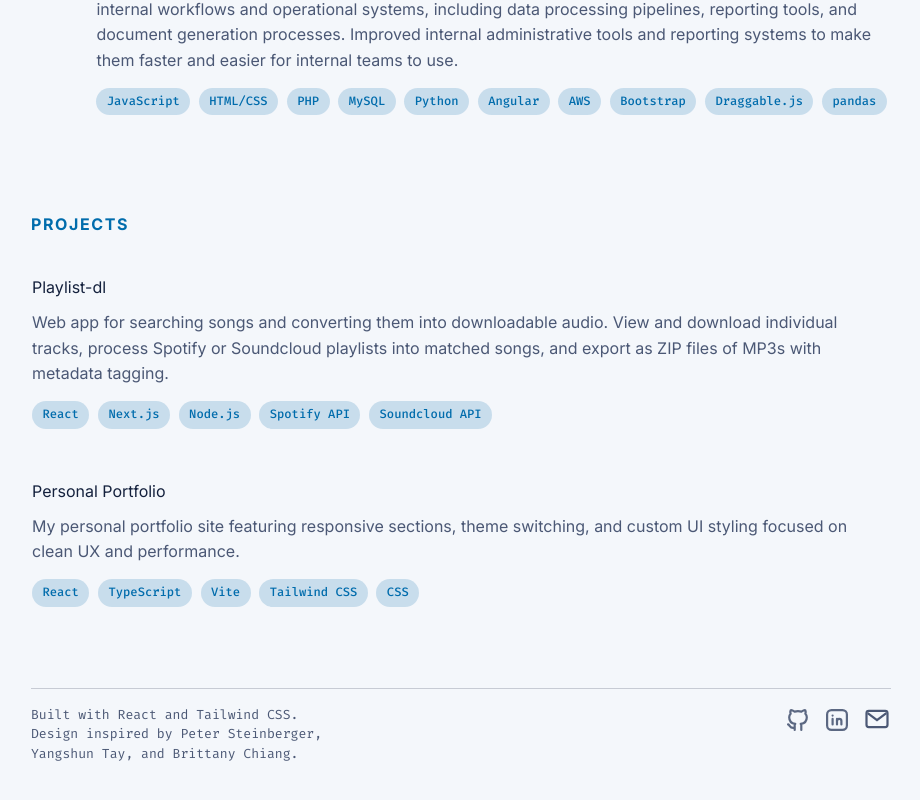
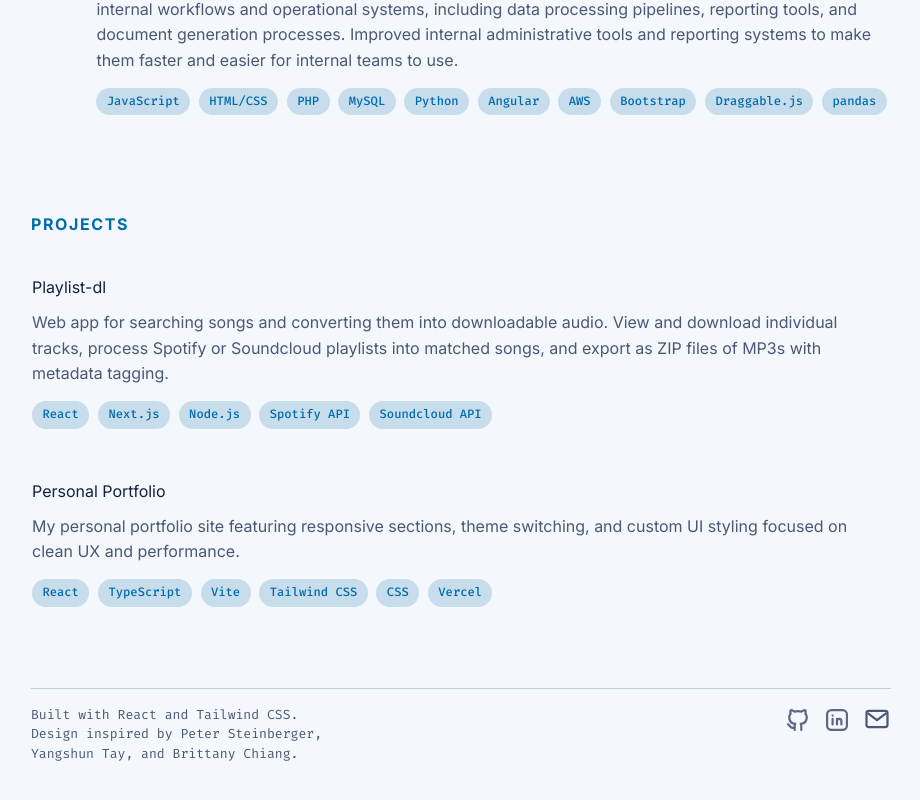
Before and after one commit to kurtluu/portfolio, a React (Vite) app in the folder react-ts-site/: page / in a window 1280 px wide. Shown: the part 1551-2351 px from the top of the page, without its empty margins (179-1099 px from the left). Built offline with nearby package versions, Linux system fonts and the light colour scheme.

Commit message:
Update portfolio project tags

```diff
--- a/react-ts-site/src/App.tsx
+++ b/react-ts-site/src/App.tsx
@@ -71,7 +71,7 @@ const projects: Project[] = [
     title: "Personal Portfolio",
     description:
       "My personal portfolio site featuring responsive sections, theme switching, and custom UI styling focused on clean UX and performance.",
-    tags: ["React", "TypeScript", "Vite", "Tailwind CSS", "CSS"],
+    tags: ["React", "TypeScript", "Vite", "Tailwind CSS", "CSS", "Vercel"],
   },
 ];
 
```
